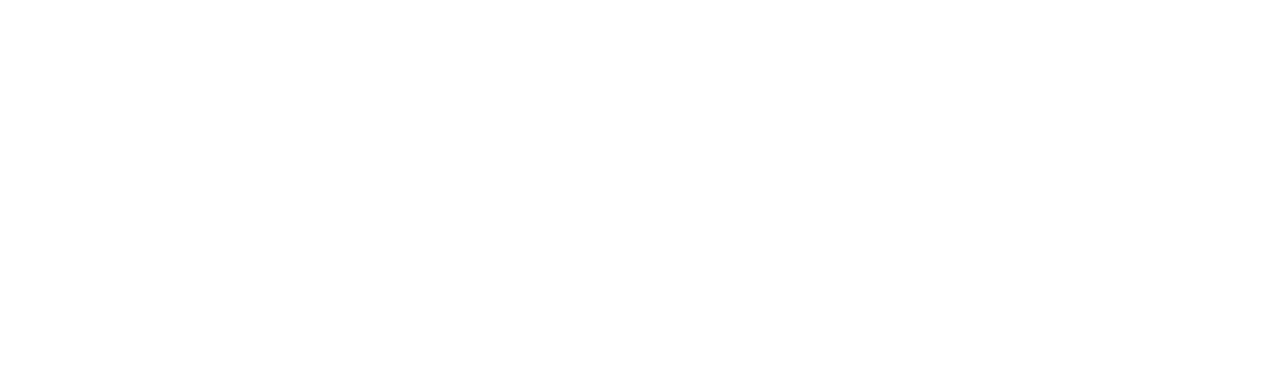
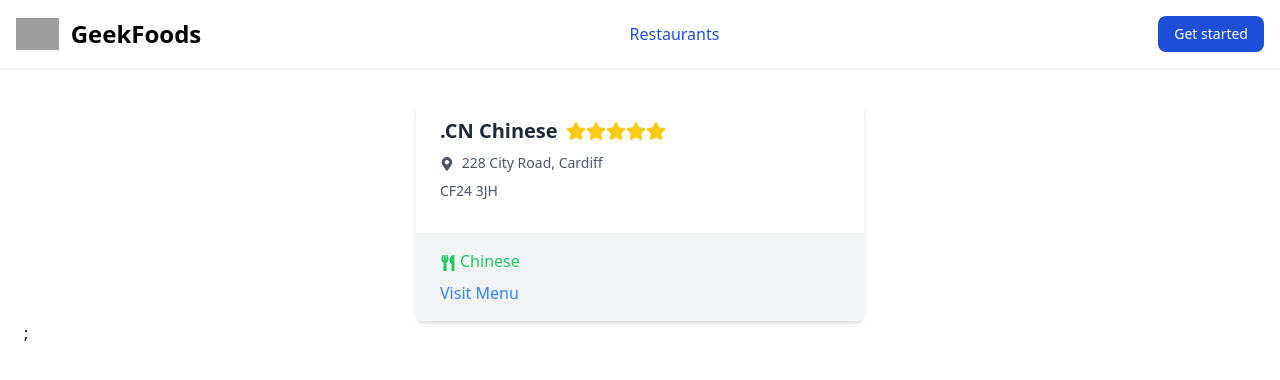
Before and after one commit to saifulislam05/GeekFood-rcw, a React (Create React App) app: page /restaurants in a window 1280 px wide. Before the commit this address had no page. Shown: the top 380 px of the page. Built offline with nearby package versions, Linux system fonts and the light colour scheme; grey boxes are pictures that could not be loaded.

Commit message:
fixed style in navbar

```diff
--- a/src/App.js
+++ b/src/App.js
@@ -2,6 +2,7 @@ import React from "react";
 import { Routes, Route, BrowserRouter } from "react-router-dom";
 import Home from "./Pages/Home";
 import Quote from "./Pages/Quote";
+import Restaurent from "./Pages/Restaurant";
 
 function App() {
   return (
@@ -10,9 +11,9 @@ function App() {
         <Routes>
           <Route path="/" element={<Home />} />
           <Route path="/quote" element={<Quote />} />
+          <Route path="/restaurants" element={<Restaurent />} />
         </Routes>
       </BrowserRouter>
-
     </>
   );
 }
--- a/src/Components/Header/NavSingleItem.js
+++ b/src/Components/Header/NavSingleItem.js
@@ -5,14 +5,13 @@ const NavSingleItem = ({ title }) => {
   const location = useLocation();
   const isActive =
     location.pathname === (title === "Home" ? "/" : `/${title.toLowerCase()}`);
-console.log(isActive);
+  console.log(isActive);
+  let textColor = isActive ? "text-blue-700" : "text-white";
   return (
     <li>
       <NavLink
         to={title === "Home" ? "/" : `/${title.toLowerCase()}`}
-        className={`block py-2 pl-3 pr-4 ${
-          isActive ? "text-blue-700" : "text-gray-900"
-        } rounded hover:bg-gray-100 md:hover:bg-transparent md:hover:text-blue-700 md:p-0 md:dark:hover:text-blue-500 dark:text-blue-700 dark:hover:bg-gray-700 dark:hover:text-white md:dark:hover:bg-transparent dark:border-gray-700`}
+        className={`block py-2 pl-3 pr-4 ${textColor} rounded hover:text-blue-700 md:p-0 dark:border-gray-700`}
       >
         {title}
       </NavLink>
--- /dev/null
+++ b/src/Components/Restaurant/RestaurantCard.js
@@ -0,0 +1,118 @@
+import React from 'react'
+
+const RestaurantCard = () => {
+  return (
+    <div className="max-w-md mx-auto rounded-lg overflow-hidden shadow-md bg-white">
+      <div className="px-6 py-4">
+        <div className="flex items-center mb-2">
+          <h2 className="text-gray-800 font-semibold text-xl">.CN Chinese</h2>
+          <div className="ml-2 flex">
+            <svg
+              stroke="currentColor"
+              fill="currentColor"
+              stroke-width="0"
+              viewBox="0 0 576 512"
+              className="w-5 h-5 text-yellow-400"
+              height="1em"
+              width="1em"
+              xmlns="http://www.w3.org/2000/svg"
+            >
+              <path d="M259.3 17.8L194 150.2 47.9 171.5c-26.2 3.8-36.7 36.1-17.7 54.6l105.7 103-25 145.5c-4.5 26.3 23.2 46 46.4 33.7L288 439.6l130.7 68.7c23.2 12.2 50.9-7.4 46.4-33.7l-25-145.5 105.7-103c19-18.5 8.5-50.8-17.7-54.6L382 150.2 316.7 17.8c-11.7-23.6-45.6-23.9-57.4 0z"></path>
+            </svg>
+            <svg
+              stroke="currentColor"
+              fill="currentColor"
+              stroke-width="0"
+              viewBox="0 0 576 512"
+              className="w-5 h-5 text-yellow-400"
+              height="1em"
+              width="1em"
+              xmlns="http://www.w3.org/2000/svg"
+            >
+              <path d="M259.3 17.8L194 150.2 47.9 171.5c-26.2 3.8-36.7 36.1-17.7 54.6l105.7 103-25 145.5c-4.5 26.3 23.2 46 46.4 33.7L288 439.6l130.7 68.7c23.2 12.2 50.9-7.4 46.4-33.7l-25-145.5 105.7-103c19-18.5 8.5-50.8-17.7-54.6L382 150.2 316.7 17.8c-11.7-23.6-45.6-23.9-57.4 0z"></path>
+            </svg>
+            <svg
+              stroke="currentColor"
+              fill="currentColor"
+              stroke-width="0"
+              viewBox="0 0 576 512"
+              className="w-5 h-5 text-yellow-400"
+              height="1em"
+              width="1em"
+              xmlns="http://www.w3.org/2000/svg"
+            >
+              <path d="M259.3 17.8L194 150.2 47.9 171.5c-26.2 3.8-36.7 36.1-17.7 54.6l105.7 103-25 145.5c-4.5 26.3 23.2 46 46.4 33.7L288 439.6l130.7 68.7c23.2 12.2 50.9-7.4 46.4-33.7l-25-145.5 105.7-103c19-18.5 8.5-50.8-17.7-54.6L382 150.2 316.7 17.8c-11.7-23.6-45.6-23.9-57.4 0z"></path>
+            </svg>
+            <svg
+              stroke="currentColor"
+              fill="currentColor"
+              stroke-width="0"
+              viewBox="0 0 576 512"
+              className="w-5 h-5 text-yellow-400"
+              height="1em"
+              width="1em"
+              xmlns="http://www.w3.org/2000/svg"
+            >
+              <path d="M259.3 17.8L194 150.2 47.9 171.5c-26.2 3.8-36.7 36.1-17.7 54.6l105.7 103-25 145.5c-4.5 26.3 23.2 46 46.4 33.7L288 439.6l130.7 68.7c23.2 12.2 50.9-7.4 46.4-33.7l-25-145.5 105.7-103c19-18.5 8.5-50.8-17.7-54.6L382 150.2 316.7 17.8c-11.7-23.6-45.6-23.9-57.4 0z"></path>
+            </svg>
+            <svg
+              stroke="currentColor"
+              fill="currentColor"
+              stroke-width="0"
+              viewBox="0 0 576 512"
+              className="w-5 h-5 text-yellow-400"
+              height="1em"
+              width="1em"
+              xmlns="http://www.w3.org/2000/svg"
+            >
+              <path d="M259.3 17.8L194 150.2 47.9 171.5c-26.2 3.8-36.7 36.1-17.7 54.6l105.7 103-25 145.5c-4.5 26.3 23.2 46 46.4 33.7L288 439.6l130.7 68.7c23.2 12.2 50.9-7.4 46.4-33.7l-25-145.5 105.7-103c19-18.5 8.5-50.8-17.7-54.6L382 150.2 316.7 17.8c-11.7-23.6-45.6-23.9-57.4 0z"></path>
+            </svg>
+          </div>
+        </div>
+        <p className="text-gray-600 text-sm mb-2">
+          <svg
+            stroke="currentColor"
+            fill="currentColor"
+            stroke-width="0"
+            viewBox="0 0 384 512"
+            className="inline mr-1"
+            height="1em"
+            width="1em"
+            xmlns="http://www.w3.org/2000/svg"
+          >
+            <path d="M172.268 501.67C26.97 291.031 0 269.413 0 192 0 85.961 85.961 0 192 0s192 85.961 192 192c0 77.413-26.97 99.031-172.268 309.67-9.535 13.774-29.93 13.773-39.464 0zM192 272c44.183 0 80-35.817 80-80s-35.817-80-80-80-80 35.817-80 80 35.817 80 80 80z"></path>
+          </svg>{" "}
+          228 City Road, Cardiff
+        </p>
+        <p className="text-gray-600 text-sm mb-4">CF24 3JH</p>
+      </div>
+      <div className="px-6 py-4 bg-gray-100">
+        <div className="mb-2 text-green-500">
+          <svg
+            stroke="currentColor"
+            fill="currentColor"
+            stroke-width="0"
+            viewBox="0 0 416 512"
+            className="inline mr-1"
+            height="1em"
+            width="1em"
+            xmlns="http://www.w3.org/2000/svg"
+          >
+            <path d="M207.9 15.2c.8 4.7 16.1 94.5 16.1 128.8 0 52.3-27.8 89.6-68.9 104.6L168 486.7c.7 13.7-10.2 25.3-24 25.3H80c-13.7 0-24.7-11.5-24-25.3l12.9-238.1C27.7 233.6 0 196.2 0 144 0 109.6 15.3 19.9 16.1 15.2 19.3-5.1 61.4-5.4 64 16.3v141.2c1.3 3.4 15.1 3.2 16 0 1.4-25.3 7.9-139.2 8-141.8 3.3-20.8 44.7-20.8 47.9 0 .2 2.7 6.6 116.5 8 141.8.9 3.2 14.8 3.4 16 0V16.3c2.6-21.6 44.8-21.4 48-1.1zm119.2 285.7l-15 185.1c-1.2 14 9.9 26 23.9 26h56c13.3 0 24-10.7 24-24V24c0-13.2-10.7-24-24-24-82.5 0-221.4 178.5-64.9 300.9z"></path>
+          </svg>
+          Chinese
+        </div>
+        <a
+          href="http://www.just-eat.co.uk/restaurants-cn-chinese-cardiff/menu"
+          className="text-blue-500 hover:underline"
+          target="_blank"
+          rel="noopener noreferrer"
+        >
+          Visit Menu
+        </a>
+      </div>
+    </div>
+  );
+}
+
+export default RestaurantCard
--- /dev/null
+++ b/src/Components/Restaurant/RestaurantList.js
@@ -0,0 +1,15 @@
+import React from 'react'
+import RestaurantCard from './RestaurantCard'
+
+const RestaurantList = () => {
+  return (
+      <div className="max-w-screen-xl mx-auto px-4 md:px-6 gap-6 my-8 ">
+        <RestaurantCard />;
+
+      </div>
+
+
+  );
+}
+
+export default RestaurantList
--- /dev/null
+++ b/src/Pages/Restaurant.js
@@ -0,0 +1,15 @@
+import React from 'react'
+import RestaurantList from '../Components/Restaurant/RestaurantList'
+import Header from '../Components/Header/Header'
+
+const Restaurent = () => {
+  return (
+    <>
+      <Header />
+      <RestaurantList />
+
+    </>
+  )
+}
+
+export default Restaurent
```
